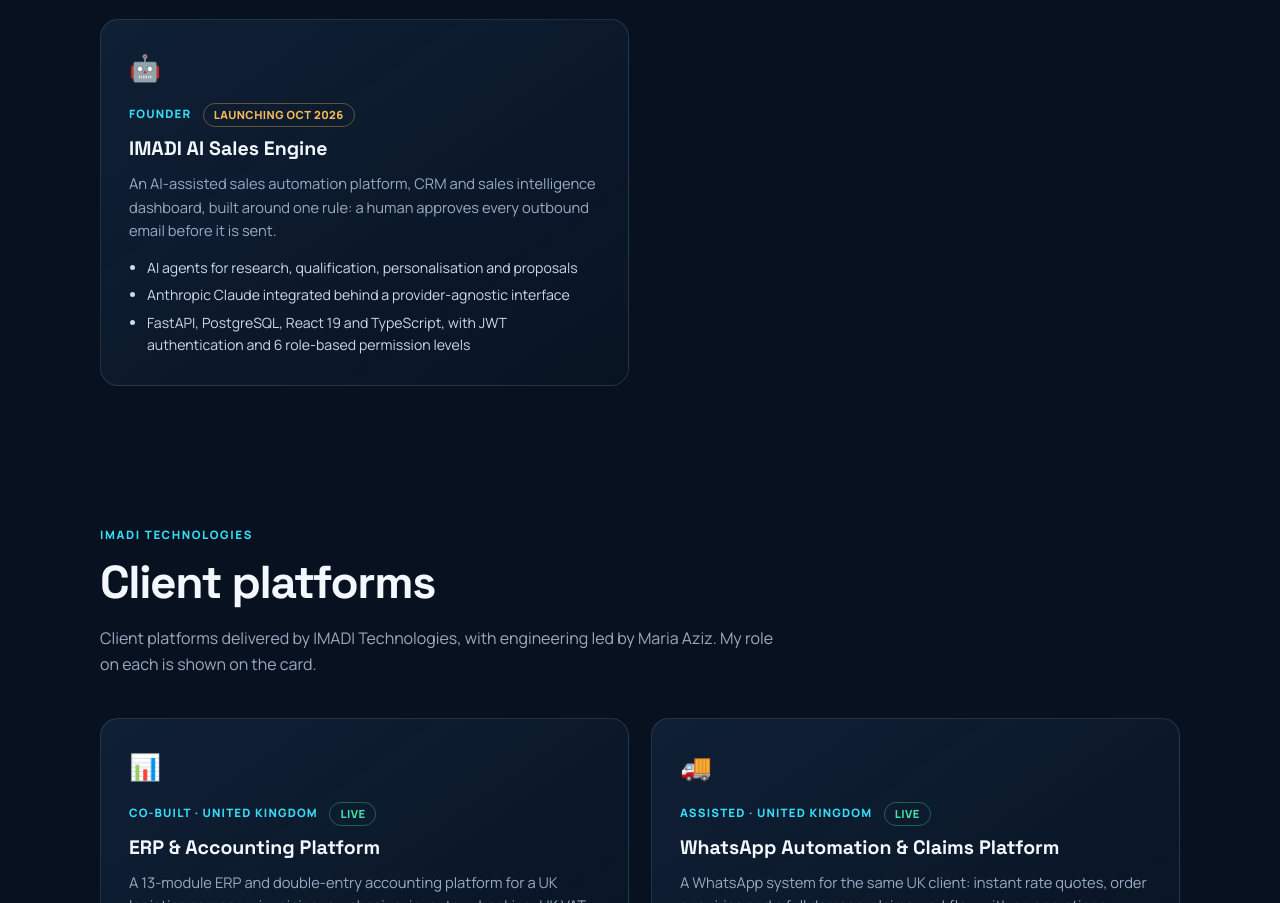
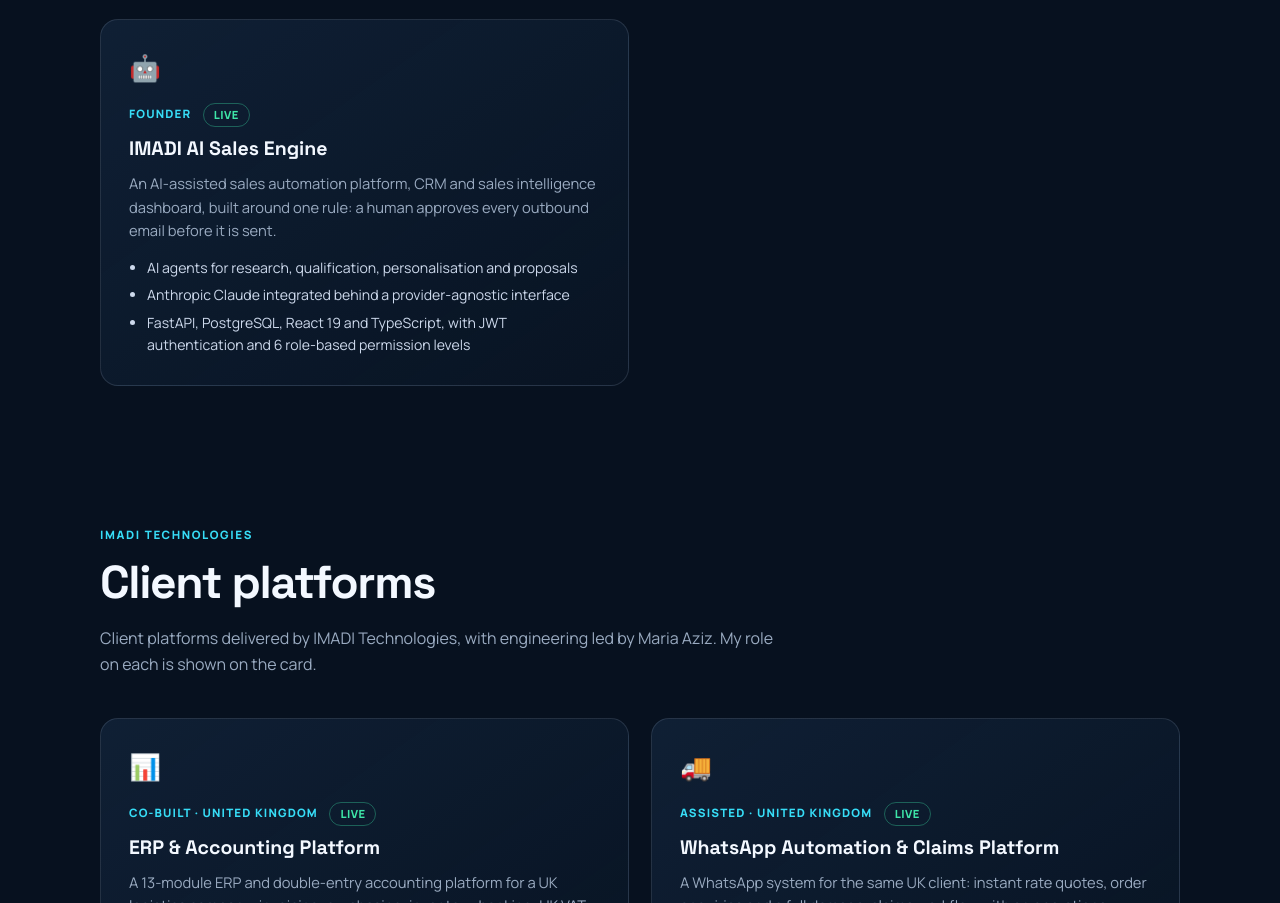
Before and after one commit to burhanuddinpatanwala675-coder/burhanuddin-portfolio, a plain HTML site: page index.html in a window 1280 px wide. Shown: the part 3595-4498 px from the top of the page. Drawn offline with Linux system fonts and the light colour scheme.

Commit message:
Founder title; AI Sales Engine live

```diff
--- a/index.html
+++ b/index.html
@@ -181,7 +181,7 @@
                 </div>
                 <div class="card project-card">
                     <div class="project-icon">🤖</div>
-                    <div class="project-tag">Founder <span class="status" data-s="Launching Oct 2026">Launching Oct 2026</span></div>
+                    <div class="project-tag">Founder <span class="status" data-s="Live">Live</span></div>
                     <h3>IMADI AI Sales Engine</h3>
                     <p>An AI-assisted sales automation platform, CRM and sales intelligence dashboard, built around one rule: a human approves every outbound email before it is sent.</p>
                     <ul>
```
Also changed, not shown: 1 other file.
